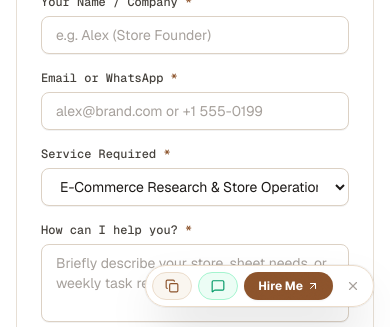
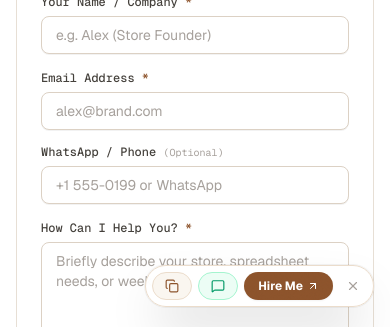
Before and after one commit to devbalbuena/dexter-balbuena-portfolio, a Next.js app: page /contact in a window 390 px wide. Shown: the part 517-844 px from the top of the page. Built offline with nearby package versions, Linux system fonts and the light colour scheme; no server answers.

Commit message:
refactor(contact-form): split email and phone inputs, streamline submission flow, and add honeypot spam protection

```diff
--- a/src/components/contact/ContactForm.tsx
+++ b/src/components/contact/ContactForm.tsx
@@ -2,26 +2,40 @@
 
 import * as React from "react";
 import { Button } from "@/components/ui/Button";
-import { Send, CheckCircle2, AlertCircle, Loader2 } from "lucide-react";
+import { Send, CheckCircle2, AlertCircle, Loader2, Mail, MessageSquare } from "lucide-react";
 
 export function ContactForm() {
   const [formData, setFormData] = React.useState({
     name: "",
-    contactInfo: "",
-    category: "E-Commerce Research & Operations",
+    email: "",
+    whatsapp: "",
     message: "",
   });
 
+  const [honeypot, setHoneypot] = React.useState("");
   const [status, setStatus] = React.useState<"idle" | "submitting" | "success" | "error" | "no-endpoint">("idle");
   const [statusMessage, setStatusMessage] = React.useState("");
 
   const endpoint = process.env.NEXT_PUBLIC_CONTACT_ENDPOINT || process.env.NEXT_PUBLIC_FORMSPREE_ENDPOINT;
 
+  // Pre-filled mailto link when API endpoint is not yet connected
+  const mailToLink = `mailto:balbuena.dexter.va@gmail.com?subject=${encodeURIComponent(
+    `Inquiry from ${formData.name || "Client"}`
+  )}&body=${encodeURIComponent(
+    `Name: ${formData.name}\nEmail: ${formData.email}\nWhatsApp/Phone: ${formData.whatsapp || "Not provided"}\n\nProject Details:\n${formData.message}`
+  )}`;
+
   async function handleSubmit(e: React.FormEvent) {
     e.preventDefault();
 
+    // Anti-spam honeypot check (hidden input traps automated bots without burdening real users)
+    if (honeypot) {
+      setStatus("success");
+      return;
+    }
+
     if (!endpoint) {
-      // Graceful handling when endpoint env variable is not configured
+      // Graceful fallback when endpoint env variable is not configured
       setStatus("no-endpoint");
       return;
     }
@@ -35,12 +49,17 @@ export function ContactForm() {
           "Content-Type": "application/json",
           Accept: "application/json",
         },
-        body: JSON.stringify(formData),
+        body: JSON.stringify({
+          name: formData.name,
+          email: formData.email,
+          whatsapp: formData.whatsapp || "Not provided",
+          message: formData.message,
+        }),
       });
 
       if (response.ok) {
         setStatus("success");
-        setFormData({ name: "", contactInfo: "", category: "E-Commerce Research & Operations", message: "" });
+        setFormData({ name: "", email: "", whatsapp: "", message: "" });
       } else {
         const data = await response.json().catch(() => null);
         setStatus("error");
@@ -75,7 +94,7 @@ export function ContactForm() {
             Message Sent Successfully!
           </h3>
           <p className="text-xs text-emerald-700">
-            Thank you! I will review your requirements and respond promptly.
+            Thank you! I will review your requirements and respond promptly to your email.
           </p>
           <Button
             variant="outline"
@@ -88,16 +107,41 @@ export function ContactForm() {
         </div>
       ) : (
         <form onSubmit={handleSubmit} className="space-y-4">
+          {/* Honeypot field (hidden from genuine users, traps automated scrapers) */}
+          <input
+            type="text"
+            name="_gotcha"
+            value={honeypot}
+            onChange={(e) => setHoneypot(e.target.value)}
+            tabIndex={-1}
+            autoComplete="off"
+            className="hidden"
+            aria-hidden="true"
+          />
+
           {status === "no-endpoint" && (
-            <div className="flex items-start gap-2 rounded-lg bg-amber-500/10 p-3 text-xs text-amber-800 border border-amber-200/50">
-              <AlertCircle className="h-4 w-4 shrink-0 mt-0.5" />
-              <div>
-                <strong>[ENDPOINT PLACEHOLDER]:</strong> The contact form endpoint is not configured yet.
-                Please reach me directly at{" "}
-                <a href="mailto:balbuena.dexter.va@gmail.com" className="underline font-semibold text-[#8c532b]">
-                  balbuena.dexter.va@gmail.com
-                </a>{" "}
-                or WhatsApp at <strong>+63 9912131795</strong>.
+            <div className="flex flex-col gap-2 rounded-xl bg-amber-500/10 p-3.5 text-xs text-amber-900 border border-amber-200/60">
+              <div className="flex items-start gap-2">
+                <AlertCircle className="h-4 w-4 shrink-0 mt-0.5 text-amber-700" />
+                <p className="leading-relaxed">
+                  Direct API endpoint is currently being finalized. You can send your inquiry directly via your email client or WhatsApp below:
+                </p>
+              </div>
+              <div className="flex flex-wrap items-center gap-2 pt-1 pl-6">
+                <a
+                  href={mailToLink}
+                  className="inline-flex items-center gap-1.5 rounded-lg bg-[#8c532b] px-3.5 py-1.5 font-semibold text-white hover:bg-[#734320] transition-colors shadow-2xs"
+                >
+                  <Mail className="h-3.5 w-3.5" /> Send via Email Draft ↗
+                </a>
+                <a
+                  href="https://wa.me/639912131795"
+                  target="_blank"
+                  rel="noopener noreferrer"
+                  className="inline-flex items-center gap-1.5 rounded-lg bg-emerald-600 px-3.5 py-1.5 font-semibold text-white hover:bg-emerald-700 transition-colors shadow-2xs"
+                >
+                  <MessageSquare className="h-3.5 w-3.5" /> Chat on WhatsApp ↗
+                </a>
               </div>
             </div>
           )}
@@ -125,54 +169,52 @@ export function ContactForm() {
             />
           </div>
 
-          {/* Email or WhatsApp */}
+          {/* Two-Column Split: Required Email Address & Optional WhatsApp */}
+          <div className="grid grid-cols-1 sm:grid-cols-2 gap-3.5">
+            {/* Email Address */}
             <div className="space-y-1.5">
-            <label htmlFor="contactInfo" className="block text-xs font-mono font-medium text-stone-700">
-              Email or WhatsApp <span className="text-[#8c532b]">*</span>
+              <label htmlFor="email" className="block text-xs font-mono font-medium text-stone-700">
+                Email Address <span className="text-[#8c532b]">*</span>
               </label>
               <input
-              id="contactInfo"
-              type="text"
+                id="email"
+                type="email"
                 required
-              value={formData.contactInfo}
-              onChange={(e) => setFormData({ ...formData, contactInfo: e.target.value })}
-              placeholder="alex@brand.com or +1 555-0199"
+                value={formData.email}
+                onChange={(e) => setFormData({ ...formData, email: e.target.value })}
+                placeholder="alex@brand.com"
                 className="w-full rounded-lg border border-[#dcd1c4] bg-white px-3.5 py-2 text-sm text-stone-900 shadow-2xs placeholder:text-stone-400 focus:border-[#8c532b] focus:outline-hidden focus:ring-2 focus:ring-[#8c532b]/20"
               />
             </div>
 
-          {/* Project Category Dropdown */}
+            {/* WhatsApp / Phone (Optional) */}
             <div className="space-y-1.5">
-            <label htmlFor="category" className="block text-xs font-mono font-medium text-stone-700">
-              Service Required <span className="text-[#8c532b]">*</span>
+              <label htmlFor="whatsapp" className="block text-xs font-mono font-medium text-stone-700">
+                WhatsApp / Phone <span className="text-stone-400 text-[10px] font-normal">(Optional)</span>
               </label>
-            <select
-              id="category"
-              value={formData.category}
-              onChange={(e) => setFormData({ ...formData, category: e.target.value })}
-              className="w-full rounded-lg border border-[#dcd1c4] bg-white px-3.5 py-2 text-sm text-stone-900 shadow-2xs focus:border-[#8c532b] focus:outline-hidden focus:ring-2 focus:ring-[#8c532b]/20"
-            >
-              <option value="E-Commerce Research & Operations">E-Commerce Research &amp; Store Operations</option>
-              <option value="Excel & Google Sheets Automation">Excel &amp; Google Sheets Automation</option>
-              <option value="Administrative & Executive Support">Administrative &amp; Executive Support</option>
-              <option value="Full-Time Nocturnal VA (40 hrs/wk)">Full-Time Nocturnal VA (40 hrs/wk)</option>
-              <option value="Part-Time Nocturnal VA (20 hrs/wk)">Part-Time Nocturnal VA (20 hrs/wk)</option>
-              <option value="Paid Trial Task / Other">Paid Trial Task / Other Custom Workflow</option>
-            </select>
+              <input
+                id="whatsapp"
+                type="tel"
+                value={formData.whatsapp}
+                onChange={(e) => setFormData({ ...formData, whatsapp: e.target.value })}
+                placeholder="+1 555-0199 or WhatsApp"
+                className="w-full rounded-lg border border-[#dcd1c4] bg-white px-3.5 py-2 text-sm text-stone-900 shadow-2xs placeholder:text-stone-400 focus:border-[#8c532b] focus:outline-hidden focus:ring-2 focus:ring-[#8c532b]/20"
+              />
+            </div>
           </div>
 
-          {/* How can I help you? */}
+          {/* How Can I Help You? */}
           <div className="space-y-1.5">
             <label htmlFor="message" className="block text-xs font-mono font-medium text-stone-700">
-              How can I help you? <span className="text-[#8c532b]">*</span>
+              How Can I Help You? <span className="text-[#8c532b]">*</span>
             </label>
             <textarea
               id="message"
               required
-              rows={3}
+              rows={4}
               value={formData.message}
               onChange={(e) => setFormData({ ...formData, message: e.target.value })}
-              placeholder="Briefly describe your store, sheet needs, or weekly task requirements..."
+              placeholder="Briefly describe your store, spreadsheet needs, or weekly task requirements..."
               className="w-full rounded-lg border border-[#dcd1c4] bg-white px-3.5 py-2 text-sm text-stone-900 shadow-2xs placeholder:text-stone-400 focus:border-[#8c532b] focus:outline-hidden focus:ring-2 focus:ring-[#8c532b]/20 resize-none"
             />
           </div>
```
Lines whose indentation alone changed are shown as unchanged.
